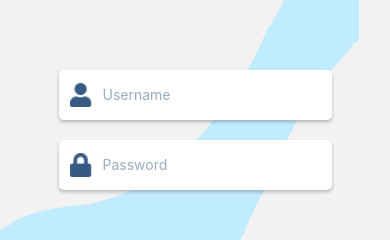
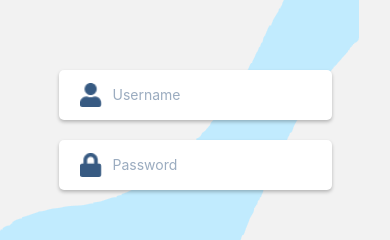
Before and after one commit to RichardxSW/SeaBrew, a React Native app: screen /Login in a window 390 px wide. Shown: the part 197-437 px from the top of the page. Built offline with nearby package versions, Linux system fonts and the light colour scheme.

Commit message:
fix input box

```diff
--- a/screens/loginScreen.js
+++ b/screens/loginScreen.js
@@ -95,6 +95,7 @@ const styles = StyleSheet.create({
     width: '70%',
     height: 50,
     marginVertical: 10,
+    paddingLeft: 20,
     paddingHorizontal: 10,
     borderRadius: 5,
     backgroundColor: '#FFFFFF',
```
